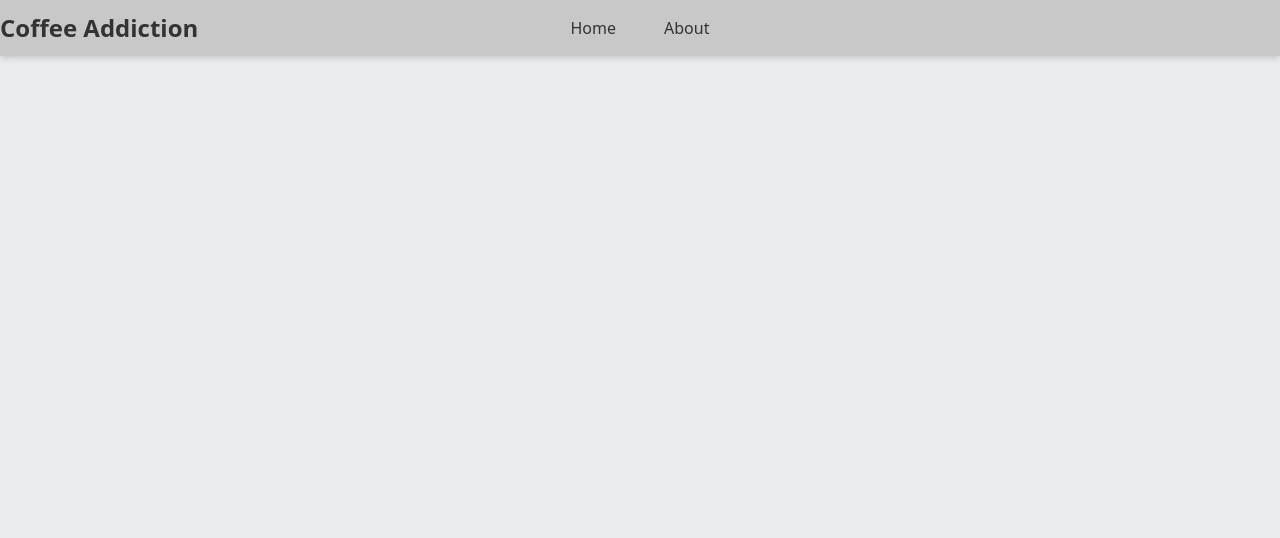
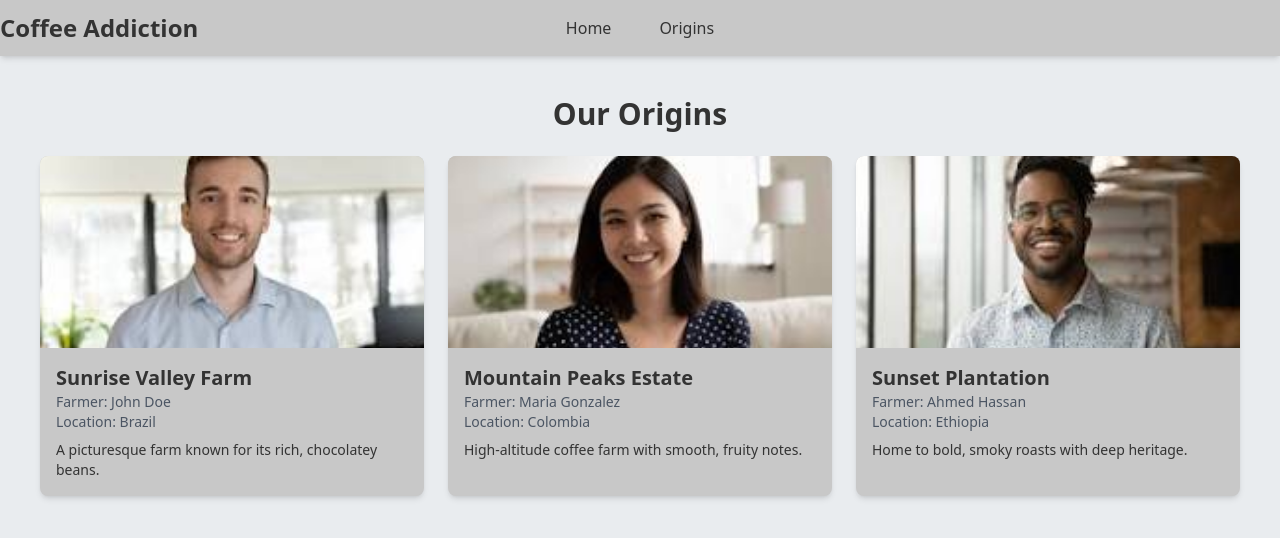
Before and after one commit to Joseph-Bartram8/CoffeeAddiction, a React (Vite) app: page /pages/Origins.tsx in a window 1280 px wide. Shown: the top 538 px of the page. Built offline with nearby package versions, Linux system fonts and the light colour scheme; what tailwindcss-motion would draw is missing.

Commit message:
Changed filter to be dynamic. added origins page

```diff
--- a/src/components/navbar.tsx
+++ b/src/components/navbar.tsx
@@ -23,10 +23,10 @@ const Navbar: React.FC = () => {
             <span className="absolute left-0 bottom-[-2px] h-[2px] w-0 bg-black group-hover:w-full transition-all duration-300"></span>
           </Link>
           <Link
-            to="/about"
+            to="../pages/Origins.tsx"
             className="text-[#333] hover:text-[#000] transition relative group"
           >
-            About
+            Origins
             <span className="absolute left-0 bottom-[-2px] h-[2px] w-0 bg-black group-hover:w-full transition-all duration-300"></span>
           </Link>
         </nav>
--- a/src/components/profileCard.tsx
+++ b/src/components/profileCard.tsx
@@ -9,7 +9,7 @@ export function ProfileCard({ bean, onClick }: ProfileCardProps) {
   return (
     <div
       onClick={onClick}
-      className="bg-[#c8c8c8] text-[#333] shadow-md rounded-lg overflow-hidden cursor-pointer transition transform hover:scale-105 motion-preset-fade"
+      className="bg-[#c8c8c8] text-[#333] shadow-md rounded-lg overflow-hidden cursor-pointer transition transform hover:scale-105 max-h-[350px] h-auto"
     >
       <img
         src={bean.imageUrl}
@@ -20,6 +20,7 @@ export function ProfileCard({ bean, onClick }: ProfileCardProps) {
         <h2 className="text-xl font-semibold">{bean.name}</h2>
         <p className="text-sm">{bean.description}</p>
         <p className="text-sm text-gray-600">{bean.origin}</p>
+        <p className="text-sm text-gray-600">{bean.roastLevel}</p>
       </div>
     </div>
   );
--- a/src/main.tsx
+++ b/src/main.tsx
@@ -4,6 +4,7 @@ import { Route, BrowserRouter as Router, Routes } from "react-router-dom";
 import Navbar from "./components/navbar";
 import "./index.css";
 import Home from "./pages/Home";
+import Origins from "./pages/Origins";
 
 const Main: React.FC = () => {
   return (
@@ -12,6 +13,7 @@ const Main: React.FC = () => {
       <main className="container mx-auto p-4">
         <Routes>
           <Route path="/" element={<Home />} />
+          <Route path="pages/Origins.tsx" element={<Origins />} />
         </Routes>
       </main>
     </Router>
--- a/src/pages/Home.tsx
+++ b/src/pages/Home.tsx
@@ -6,11 +6,9 @@ import {
 } from "../generated-client";
 import { ProfileCard } from "../components/profileCard";
 
-const tags = ["All", "Brazil", "Colombia", "Ethiopia"];
-
 const Home: React.FC = () => {
   const [searchQuery, setSearchQuery] = useState("");
-  const [activeTag, setActiveTag] = useState("All");
+  const [activeTags, setActiveTags] = useState<string[]>([]);
   const [selectedProfile, setSelectedProfile] = useState<BeansGet200ResponseBeansInner | null>(null);
   const [beans, setBeans] = useState<BeansGet200ResponseBeansInner[] | null>(null);
 
@@ -31,20 +29,43 @@ const Home: React.FC = () => {
       });
     }, []);
 
-  // Filter beans based on search query and active tag
+    const originTags = Array.from(new Set(beans?.map((bean) => bean.origin) || []));
+    const roastLevelTags = Array.from(
+    new Set(beans?.map((bean) => bean.roastLevel) || [])
+    );
+
+    // Combine origins and roast levels for dynamic tags
+    const dynamicTags = [...originTags, ...roastLevelTags];
+
+    // Filter beans based on search query and active tags
     const filteredBeans = beans?.filter((bean) => {
         const query = searchQuery.toLowerCase();
         const matchesSearch =
         bean.name?.toLowerCase().includes(query) ||
         bean.origin?.toLowerCase().includes(query) ||
         bean.description?.toLowerCase().includes(query);
-    const matchesTag = activeTag === "All" || bean.origin === activeTag;
-    return matchesSearch && matchesTag;
+
+        // Check if bean matches at least one active tag
+        const matchesTags =
+        activeTags.length === 0 ||
+        activeTags.includes(bean.origin || "") ||
+        activeTags.includes(bean.roastLevel || "");
+
+        return matchesSearch && matchesTags;
     });
+
+    const toggleTag = (tag: string) => {
+        // Toggle tag in activeTags state
+        setActiveTags((prevTags) =>
+        prevTags.includes(tag)
+            ? prevTags.filter((t) => t !== tag) // Remove if already active
+            : [...prevTags, tag] // Add if not active
+        );
+    };
 
     const clearFilters = () => {
         setSearchQuery("");
-    setActiveTag("All");
+        setActiveTags([]);
     };
 
   const closeModal = () => {
@@ -81,15 +102,16 @@ const Home: React.FC = () => {
             Clear
           </button>
 
-          {/* Tags */}
-          <div className="mb-6 space-y-4">
-            <h2 className="text-lg font-semibold mb-2">Category</h2>
-            {tags.map((tag) => (
+          {/* Dynamic Tags */}
+          <div className="mb-6">
+            <h2 className="text-lg font-semibold mb-2">Tags</h2>
+            <div className="flex flex-wrap gap-2">
+              {dynamicTags.map((tag) => (
                 <button
                   key={tag}
-                onClick={() => setActiveTag(tag)}
-                className={`w-full px-4 py-2 rounded-lg ${
-                  activeTag === tag
+                  onClick={() => toggleTag(tag || "")}
+                  className={`px-4 py-2 rounded-lg ${
+                    activeTags.includes(tag || "")
                       ? "bg-[#333] text-white"
                       : "bg-[#e0e0e0] text-[#333]"
                   } border border-gray-400`}
@@ -97,6 +119,7 @@ const Home: React.FC = () => {
                   {tag}
                 </button>
               ))}
+            </div>
           </div>
         </aside>
 
--- /dev/null
+++ b/src/pages/Origins.tsx
@@ -0,0 +1,74 @@
+import React from "react";
+
+// Define the type for origin profiles
+type OriginProfile = {
+  id: number;
+  farmerName: string;
+  farmName: string;
+  location: string;
+  description: string;
+  image: string;
+};
+
+const origins: OriginProfile[] = [
+  {
+    id: 1,
+    farmerName: "John Doe",
+    farmName: "Sunrise Valley Farm",
+    location: "Brazil",
+    description: "A picturesque farm known for its rich, chocolatey beans.",
+    image: "/profile2.png",
+  },
+  {
+    id: 2,
+    farmerName: "Maria Gonzalez",
+    farmName: "Mountain Peaks Estate",
+    location: "Colombia",
+    description: "High-altitude coffee farm with smooth, fruity notes.",
+    image: "/profile1.png",
+  },
+  {
+    id: 3,
+    farmerName: "Ahmed Hassan",
+    farmName: "Sunset Plantation",
+    location: "Ethiopia",
+    description: "Home to bold, smoky roasts with deep heritage.",
+    image: "/profile3.png",
+  },
+];
+
+const Origins: React.FC = () => {
+  return (
+    <div className="bg-[#e9ecef] text-[#333] min-h-screen p-6">
+      <div className="container mx-auto">
+        <h1 className="text-3xl font-bold mb-6 text-center">Our Origins</h1>
+        <div className="grid grid-cols-1 sm:grid-cols-2 lg:grid-cols-3 gap-6">
+          {origins.map((origin) => (
+            <div
+              key={origin.id}
+              className="bg-[#c8c8c8] shadow-md rounded-lg overflow-hidden"
+            >
+              <img
+                src={origin.image}
+                alt={origin.farmerName}
+                className="w-full h-48 object-cover"
+              />
+              <div className="p-4">
+                <h2 className="text-xl font-semibold">{origin.farmName}</h2>
+                <p className="text-sm font-medium text-gray-600">
+                  Farmer: {origin.farmerName}
+                </p>
+                <p className="text-sm font-medium text-gray-600">
+                  Location: {origin.location}
+                </p>
+                <p className="text-sm mt-2">{origin.description}</p>
+              </div>
+            </div>
+          ))}
+        </div>
+      </div>
+    </div>
+  );
+};
+
+export default Origins;
```
Lines whose indentation alone changed are shown as unchanged.
